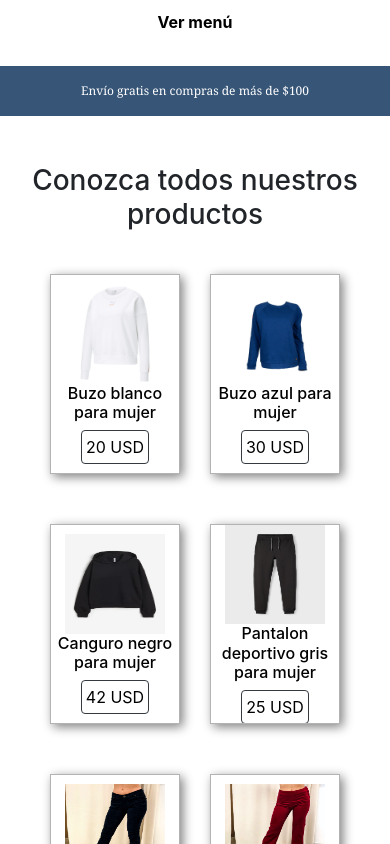
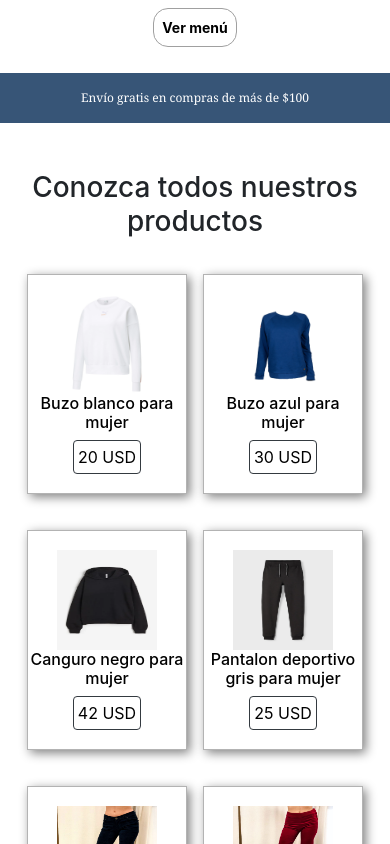
Before and after one commit to letifoss/clothesstore, a React (Create React App) app: page / in a window 390 px wide. Shown: the top 844 px of the page. Built offline with nearby package versions, Linux system fonts and the light colour scheme.

Commit message:
arreglos boton menu desplegable

```diff
--- a/src/componentes/Menudesplegable.js
+++ b/src/componentes/Menudesplegable.js
@@ -13,7 +13,7 @@ function Menudesplegable() {
 
     return (
         <div className="d-flex justify-content-center">
-            <button onClick={desplegarMenu} className={!desplegar ? 'botonmenu' : 'd-none'  }>Ver menú</button>
+            <button onClick={desplegarMenu} className={!desplegar ? 'botonmenu d-flex justify-content-center align-items-center' : 'd-none'  }>Ver menú</button>
             {desplegar && (
                 <nav className="menu">
                     <img src={logo} width={50} alt="Logo" />
@@ -22,7 +22,7 @@ function Menudesplegable() {
                     <a href="">Jeans</a>
                     <a href="">Ofertas</a>
 
-                    <button className="botonmenu ocultar" onClick={desplegarMenu}>Ocultar menú</button>
+                    <button className="botonmenu" onClick={desplegarMenu}>Ocultar menú</button>
                 </nav>
             )}
         </div>
--- a/src/styles/Menu.css
+++ b/src/styles/Menu.css
@@ -55,9 +55,12 @@
     background-color: white;
     color: black;
     font-weight: bold;
-    border: 2px solid white;
+    font-size: 14px;
+    border: 1px solid rgb(160, 160, 160);
     border-radius: 15px;
     padding: 8px;
+    align-content: center;
+    margin-top: 8px;
 }
 
 @media screen and (max-width: 425px){
@@ -67,7 +70,7 @@
     }
     .alerta{
         text-align: center;
-        margin-top: 22px;
+        margin-top: 26px;
     }
     .alerta p{
         font-size: 12px;
--- a/src/styles/Productos.css
+++ b/src/styles/Productos.css
@@ -31,9 +31,10 @@
         margin-top: 20px;
     }
     .producto{
-        width: 130px;
-        height: 200px;
+        width: 160px;
+        height: 220px;
         padding: 2px;
+        margin: 8px;
     }
     .productos img{
         width: 100px;
```
